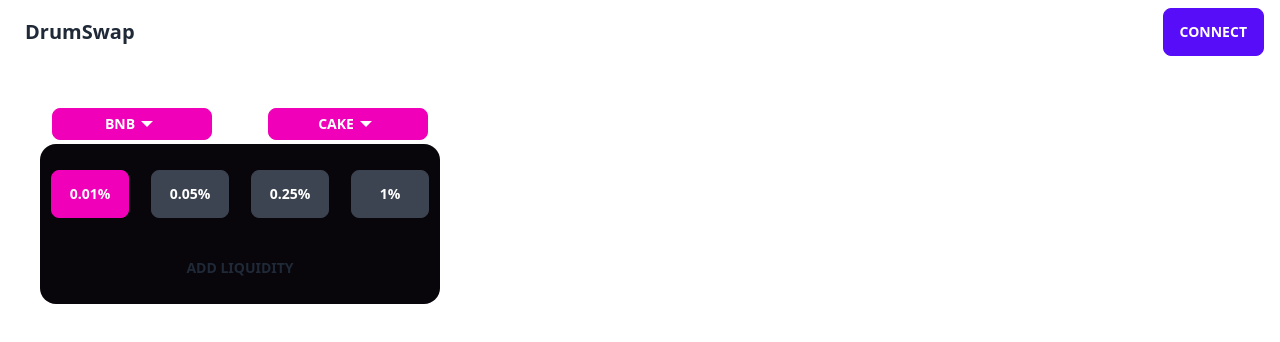
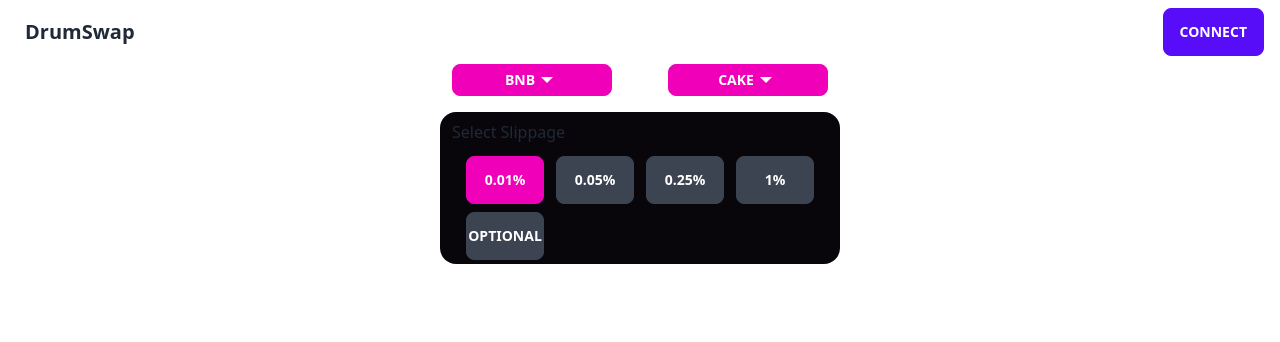
Before and after one commit to DarkMiclos/DrumSwap-Hackathon, a React (Vite) app in the folder frontend/: page /pool in a window 1280 px wide. Shown: the top 342 px of the page. Built offline with nearby package versions, Linux system fonts and the light colour scheme.

Commit message:
Add optional slippage input

```diff
--- a/frontend/src/components/Pool.tsx
+++ b/frontend/src/components/Pool.tsx
@@ -9,17 +9,17 @@
   const swapToToken = useRecoilValue(swapToTokenState);
   const [feeTier, setFeeTier] = useState<number>(0);
 
-  const feeTiers = ["0.01%", "0.05%", "0.25%", "1%"];
+  const feeTiers = ["0.01%", "0.05%", "0.25%", "1%", "optional"];
 
   const handleClick = (e: React.MouseEvent<HTMLButtonElement>) => {
     setFeeTier(Number(e.currentTarget.id));
   };
 
   return (
-    <div className="w-[400px] h-[200px] rounded-2xl m-10">
+    <div className="w-[400px] rounded-2xl mx-auto">
       {/* Select tokens */}
-      <div className="relative w-full h-[40px]">
-        <div className="absolute top-0 bottom-0 w-full h-[32px] my-auto">
+      <div className=" w-full h-[40px]">
+        <div className=" w-full h-[32px] my-auto">
           <TokenSelectionButton
             type="from"
             className="btn btn-sm btn-secondary w-[40%] mx-3"
@@ -40,8 +40,9 @@
       </div>
       <div className="w-full h-[calc(100%-40px)] bg-[#08060b] rounded-2xl">
         {/* Select fees */}
-        <div className="relative h-[calc(100%-60px)]">
-          <div className="absolute grid grid-cols-4 w-full h-[48px] top-0 bottom-0 my-auto">
+        <h3 className="text-md ml-3 mt-2 leading-10">Select Slippage</h3>
+        <div className="h-full">
+          <div className=" grid grid-cols-4 w-[90%] mx-auto h-fit bottom-[10px]">
             {feeTiers.map((fee, index) => (
               <button
                 key={index}
@@ -49,17 +50,25 @@
                 onClick={handleClick}
                 className={`btn ${
                   feeTier === index ? "btn-secondary" : ""
-                } no-animation w-[78px] mx-auto`}
+                } no-animation w-[78px] mx-auto my-1`}
               >
                 {fee}
               </button>
             ))}
           </div>
-        </div>
-        <div className="relative w-full h-[48px]">
-          <button className="absolute btn btn-ghost w-[90%] left-0 right-0 mx-auto mb-5">
+          {feeTier === 4 && (
+            <div className="text-center">
+              <input
+                type="text"
+                className="input input-secondary my-3 w-[90%]"
+                placeholder="type slippage"
+              />
+            </div>
+          )}
+
+          {/* <button className="absolute btn btn-ghost w-[90%] left-0 right-0 bottom-0 mx-auto">
             Add Liquidity
-          </button>
+          </button> */}
         </div>
       </div>
     </div>
```
